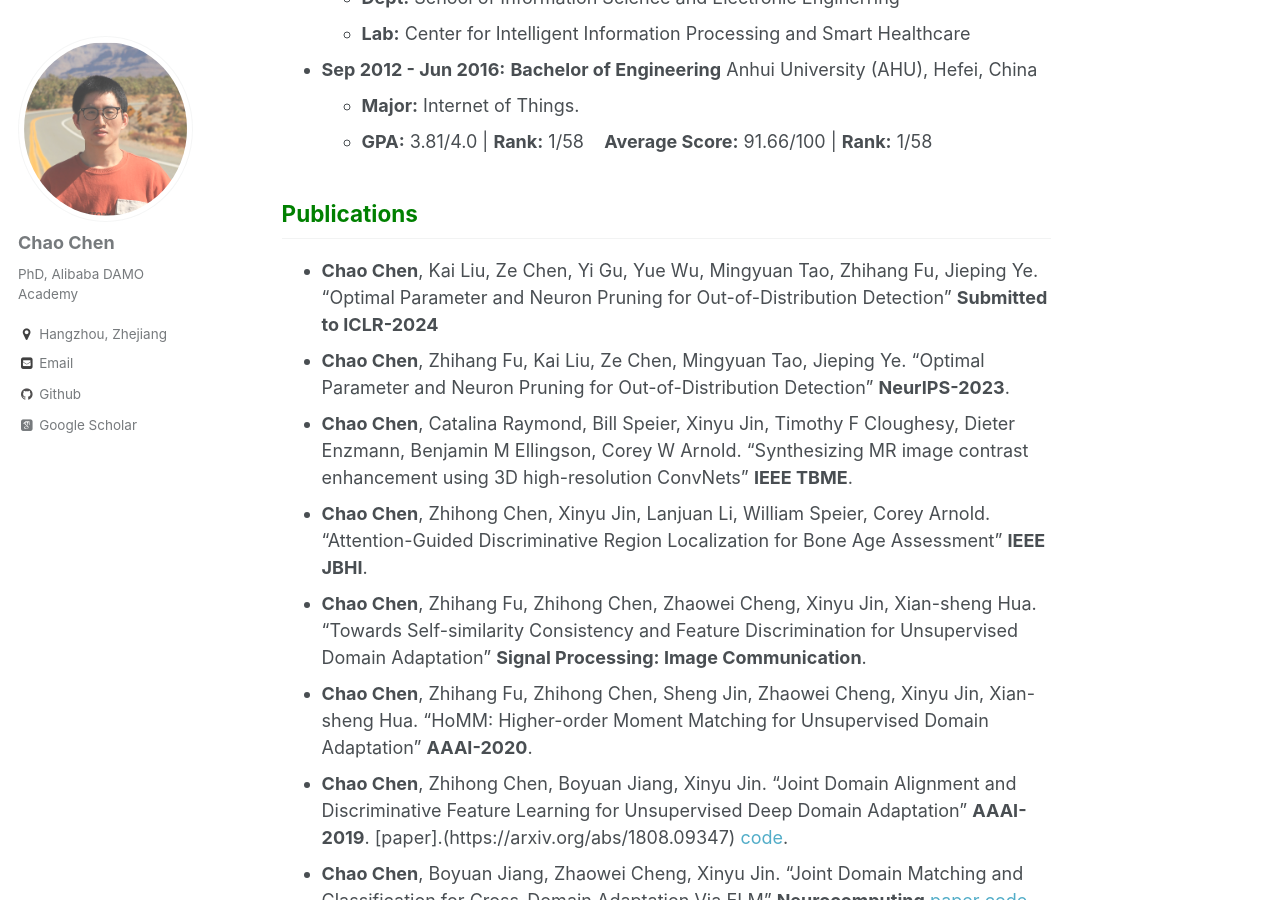
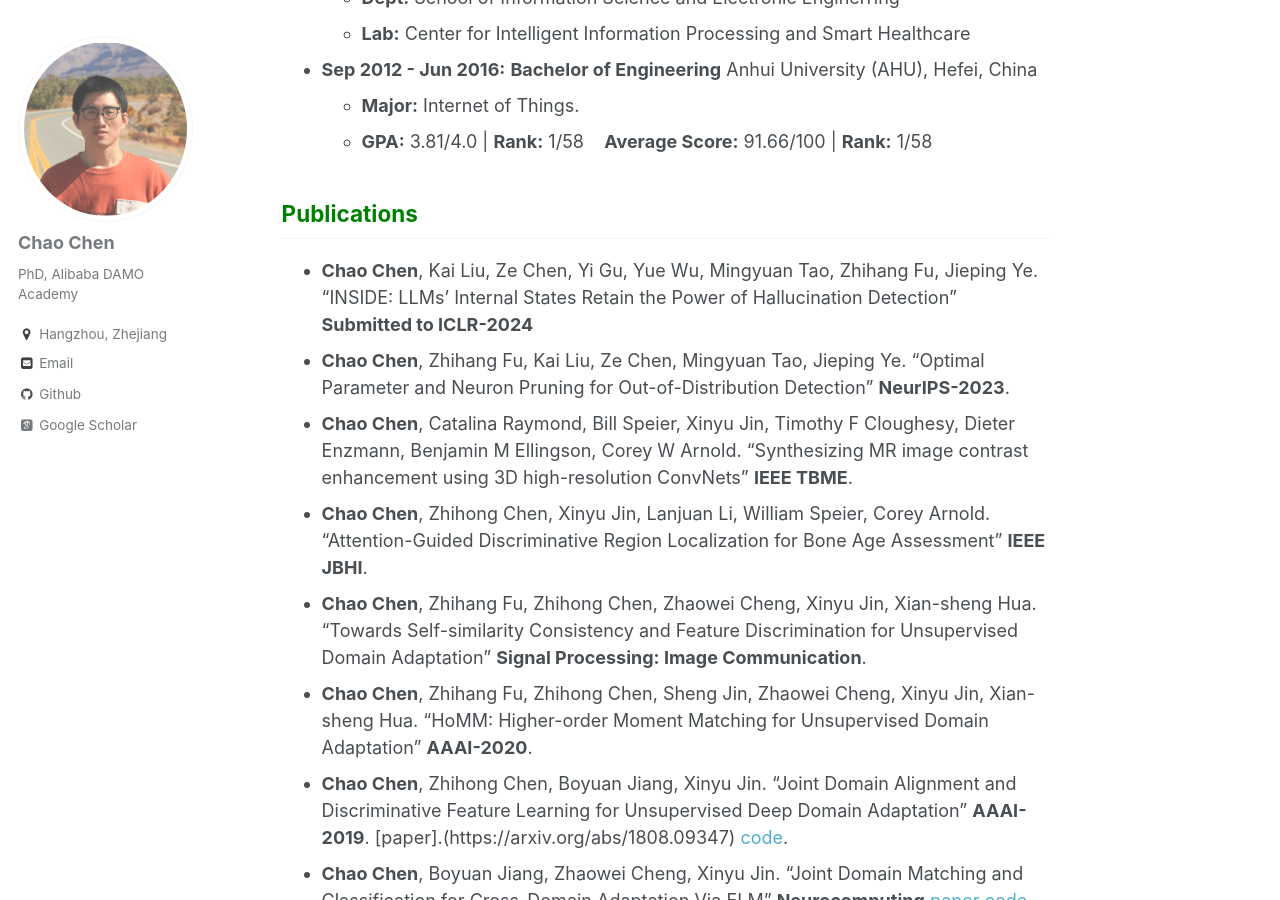
Before and after one commit to chenchao666/chenchao666.github.io, a Jekyll site: the page built from _pages/about.md, in a window 1280 px wide and 900 px high, scrolled down 1092 px. Built offline with Jekyll 4.4.1, drawn with Linux system fonts in a browser that asks for light colours; some web fonts are replaced.

Commit message:
Update about.md

```diff
--- a/_pages/about.md
+++ b/_pages/about.md
@@ -38,7 +38,7 @@ My research interest mainly focus on Machine Learning, Computer Vision and Medic
   - **GPA:** 3.81/4.0 \| **Rank:** 1/58 &nbsp;&nbsp; **Average Score:** 91.66/100 \| **Rank:** 1/58
 
 ## <span style="color: green"> Publications </span>
-* **Chao Chen**, Kai Liu, Ze Chen, Yi Gu, Yue Wu, Mingyuan Tao, Zhihang Fu, Jieping Ye. "Optimal Parameter and Neuron Pruning for Out-of-Distribution Detection" **Submitted to ICLR-2024**
+* **Chao Chen**, Kai Liu, Ze Chen, Yi Gu, Yue Wu, Mingyuan Tao, Zhihang Fu, Jieping Ye. "INSIDE: LLMs' Internal States Retain the Power of Hallucination Detection" **Submitted to ICLR-2024**
 * **Chao Chen**, Zhihang Fu, Kai Liu, Ze Chen, Mingyuan Tao, Jieping Ye. "Optimal Parameter and Neuron Pruning for Out-of-Distribution Detection" **NeurIPS-2023**.
 * **Chao Chen**, Catalina Raymond, Bill Speier, Xinyu Jin, Timothy F Cloughesy, Dieter Enzmann, Benjamin M Ellingson, Corey W Arnold. "Synthesizing MR image contrast enhancement using 3D high-resolution ConvNets" **IEEE TBME**.
 * **Chao Chen**, Zhihong Chen, Xinyu Jin, Lanjuan Li, William Speier, Corey Arnold. "Attention-Guided Discriminative Region Localization for Bone Age Assessment"  **IEEE JBHI**.
```
